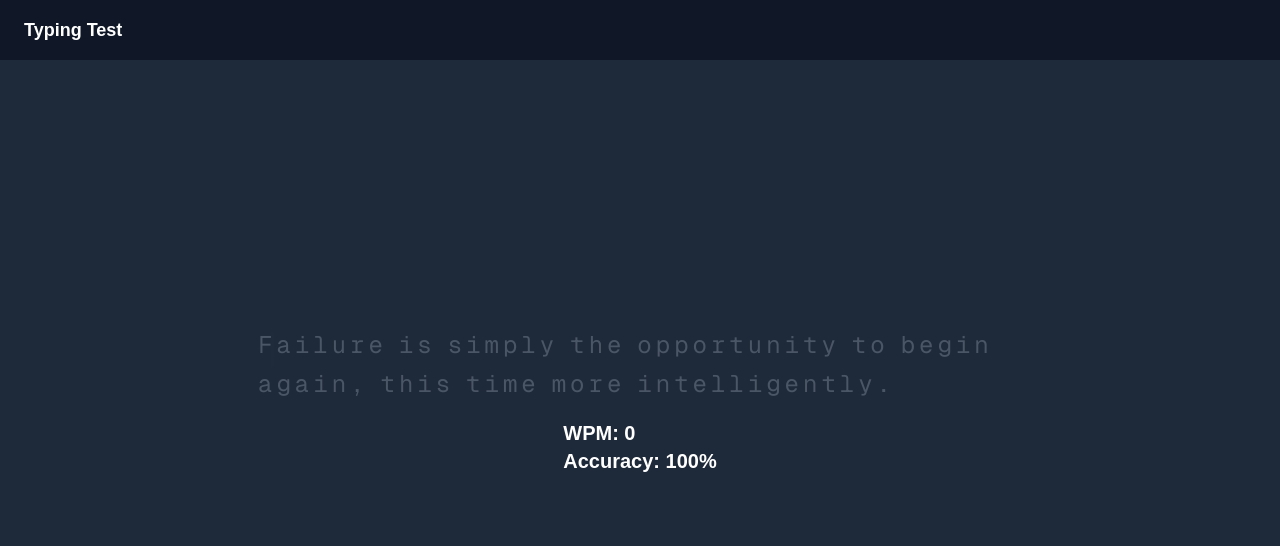
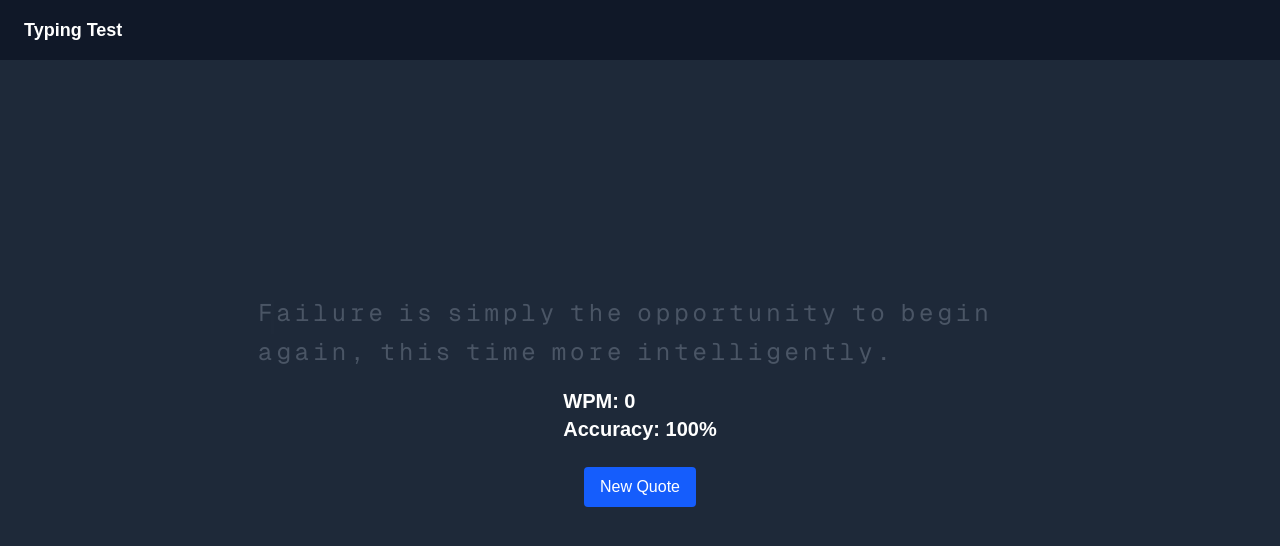
Before and after one commit to kennedymahoro/Typingtest1, a Next.js app: page / in a window 1280 px wide. Shown: the top 546 px of the page. Built offline with nearby package versions, Linux system fonts and the light colour scheme; no server answers.

Commit message:
tried to impliment new quote button

```diff
--- a/src/components/TypingTest/page.tsx
+++ b/src/components/TypingTest/page.tsx
@@ -12,11 +12,20 @@ const TypingTest = () => {
   const [correctChars, setCorrectChars] = useState(0);
   const [totalKeystrokes, setTotalKeystrokes] = useState(0);
 
+  // Fetch a new quote
+  const loadNewQuote = async () => {
+    const newQuote = await fetchTypingText();
+    setText(newQuote);
+    setInput("");
+    setStartTime(null);
+    setWpm(0);
+    setAccuracy(100);
+    setCorrectChars(0);
+    setTotalKeystrokes(0);
+  };
+
   useEffect(() => {
-    fetchTypingText().then((fullText) => {
-      const words = fullText.split(" ").slice(0, 25).join(" "); // Limit to ~25 words
-      setText(words);
-    });
+    loadNewQuote(); // Load the initial quote on mount
   }, []);
 
   useEffect(() => {
@@ -49,10 +58,7 @@ const TypingTest = () => {
   };
 
   return (
-    <div
-      className="flex flex-col items-center justify-center h-screen w-screen px-4"
-      onClick={() => inputRef.current?.focus()}
-    >
+    <div className="flex flex-col items-center justify-center h-screen w-screen px-4">
       {/* Hidden Input */}
       <input
         ref={inputRef}
@@ -66,22 +72,21 @@ const TypingTest = () => {
       {/* Typing Text with Cursor */}
       <div className="w-full max-w-3xl text-left text-white font-mono text-2xl leading-relaxed">
         {text.split(" ").map((word, wordIndex) => (
-          <span key={wordIndex} className="inline-block mr-3"> {/* Ensures words stay on one line */}
+          <span key={wordIndex} className="inline-block mr-3">
             {word.split("").map((char, charIndex) => {
               const index = text.split("").slice(0, text.indexOf(word)).length + charIndex; // Get absolute index
               let charClass = "text-gray-600"; // Default (upcoming text)
 
               if (index < input.length) {
                 if (char === " ") {
-                  charClass = input[index] === " " ? "text-green-500" : "bg-red-500 text-white px-2 rounded"; // Spaces
+                  charClass = input[index] === " " ? "text-green-500" : "bg-red-500 text-white px-2 rounded";
                 } else {
-                  charClass = input[index] === char ? "text-green-500" : "text-red-500"; // Normal characters
+                  charClass = input[index] === char ? "text-green-500" : "text-red-500";
                 }
               }
 
               return (
                 <span key={charIndex} className={`relative ${charClass} inline-block mx-[2px]`}>
-                  {/* Cursor moves inline, appearing AFTER the typed character */}
                   {index === input.length && (
                     <span className="absolute -bottom-[2px] -right-[2px] bg-white w-[3px] h-[1.4em] inline-block animate-blink"></span>
                   )}
@@ -91,7 +96,6 @@ const TypingTest = () => {
             })}
           </span>
         ))}
-        {/* Cursor at the end if user finishes typing */}
         {input.length === text.length && (
           <span className="inline-block bg-white w-[3px] h-[1.4em] animate-blink"></span>
         )}
@@ -102,6 +106,14 @@ const TypingTest = () => {
         <p>WPM: {wpm}</p>
         <p>Accuracy: {accuracy}%</p>
       </div>
+
+      {/* New Quote Button */}
+      <button
+        onClick={loadNewQuote}
+        className="mt-6 px-4 py-2 bg-blue-600 text-white rounded hover:bg-blue-700 transition"
+      >
+        New Quote
+      </button>
     </div>
   );
 };
```
